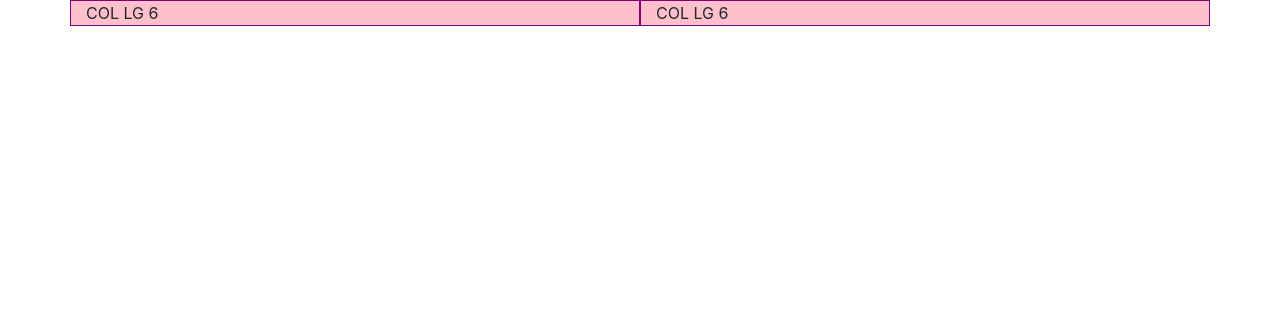
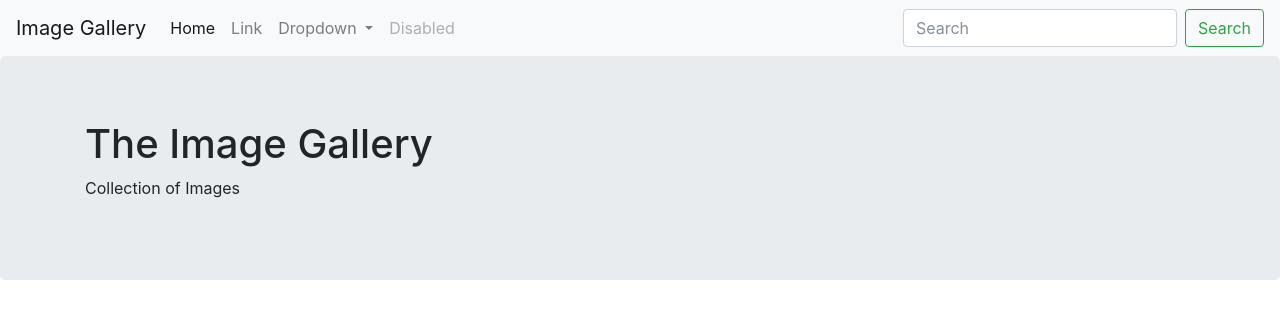
Before and after one commit to CescoIV/bootstrap4.0_testing, a plain HTML site: page index.html in a window 1280 px wide. Drawn offline with nearby package versions, Linux system fonts and the light colour scheme.

Commit message:
image gallery stopped

```diff
--- a/index.html
+++ b/index.html
@@ -1,15 +1,52 @@
 <!DOCTYPE html>
 <html>
 <head>
-	<title>Bootstrap shenanigans</title>
+	<title>Image Gallery</title>
 	<link rel="stylesheet" type="text/css" href="./main.css">
 	<link rel="stylesheet" href="https://maxcdn.bootstrapcdn.com/bootstrap/4.0.0-beta.2/css/bootstrap.min.css" integrity="sha384-PsH8R72JQ3SOdhVi3uxftmaW6Vc51MKb0q5P2rRUpPvrszuE4W1povHYgTpBfshb" crossorigin="anonymous">
 </head>
 <body>
-	<div class='container'>
-		<div class="row">
-			<div class="col-lg-6 pink">COL LG 6</div>
-			<div class="col-lg-6 pink">COL LG 6</div>
+	<nav class="navbar navbar-expand-lg navbar-light bg-light">
+	  <a class="navbar-brand" href="#">Image Gallery</a>
+	  <button class="navbar-toggler" type="button" data-toggle="collapse" data-target="#navbarSupportedContent" aria-controls="navbarSupportedContent" aria-expanded="false" aria-label="Toggle navigation">
+	    <span class="navbar-toggler-icon"></span>
+	  </button>
+
+	  <div class="collapse navbar-collapse" id="navbarSupportedContent">
+	    <ul class="navbar-nav mr-auto">
+	      <li class="nav-item active">
+	        <a class="nav-link" href="#">Home <span class="sr-only">(current)</span></a>
+	      </li>
+	      <li class="nav-item">
+	        <a class="nav-link" href="#">Link</a>
+	      </li>
+	      <li class="nav-item dropdown">
+	        <a class="nav-link dropdown-toggle" href="#" id="navbarDropdown" role="button" data-toggle="dropdown" aria-haspopup="true" aria-expanded="false">
+	          Dropdown
+	        </a>
+	        <div class="dropdown-menu" aria-labelledby="navbarDropdown">
+	          <a class="dropdown-item" href="#">Action</a>
+	          <a class="dropdown-item" href="#">Another action</a>
+	          <div class="dropdown-divider"></div>
+	          <a class="dropdown-item" href="#">Something else here</a>
+	        </div>
+	      </li>
+	      <li class="nav-item">
+	        <a class="nav-link disabled" href="#">Disabled</a>
+	      </li>
+	    </ul>
+	    <form class="form-inline my-2 my-lg-0">
+	      <input class="form-control mr-sm-2" type="search" placeholder="Search" aria-label="Search">
+	      <button class="btn btn-outline-success my-2 my-sm-0" type="submit">Search</button>
+	    </form>
+	  </div>
+	</nav>
+
+	</nav>
+	<div class='jumbotron'>
+		<div class="container">
+			<h1>The Image Gallery</h1>
+			<p>Collection of Images</p>
 		</div>
 	</div>
 
--- a/main.css
+++ b/main.css
@@ -2,3 +2,10 @@
 	background: pink;
 	border: 1px solid purple;
 }
+.orange{
+	background: orange;
+	border: 1px dashed red;
+	height: 50px;
+}
+/*#2c3e50*/
+/*#exf0f1*/
```
